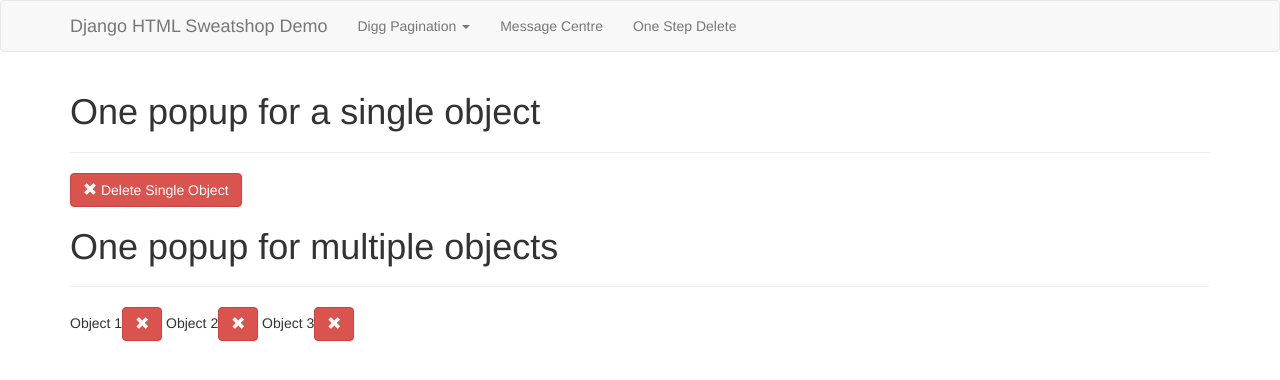
After one commit to georgema1982/django-html-sweatshop, a Django app: page /one_step_delete/ in a window 1280 px wide. The commit adds this page. Shown: the top 380 px of the page. Run offline with Django 3.2, Linux system fonts and the light colour scheme; some libraries are stand-ins or nearby versions.

Commit message:
Completed one step delete demo

```diff
--- a/example/templates/base.html
+++ b/example/templates/base.html
@@ -29,8 +29,9 @@
 					            <li><a href="{% url 'digg_pagination_tables2' %}">Tables2 Pagination</a></li>
 					            <li><a href="{% url 'tables2' %}">Complete Tables2</a></li>
 					        </ul>
-					        <li><a href="{% url 'message_centre' %}">Message Centre</a></li>
         				</li>
+				        <li><a href="{% url 'message_centre' %}">Message Centre</a></li>
+				        <li><a href="{% url 'one_step_delete' %}">One Step Delete</a></li>
 	          		</ul>
 		        </div><!--/.nav-collapse -->
 	      	</div>
@@ -41,5 +42,6 @@
 	    </div>
 	    <script src="//ajax.googleapis.com/ajax/libs/jquery/1.11.3/jquery.min.js" type="text/javascript"></script>
 	    <script src="//maxcdn.bootstrapcdn.com/bootstrap/3.3.6/js/bootstrap.min.js" type="text/javascript"></script>
+	    {% block js %}{% endblock %}
   	</body>
 </html>
--- /dev/null
+++ b/example/templates/one_step_delete.html
@@ -0,0 +1,21 @@
+{% extends "base.html" %}
+
+{% load one_step_delete_tags static %}
+
+{% block container %}
+	<h1>One popup for a single object</h1>
+	<hr>
+	<button class="btn btn-danger" data-toggle="modal" data-target="#confirmation-modal"><span class="glyphicon glyphicon-remove" aria-hidden="true"></span> Delete Single Object</button>
+	{% render_confirm_modal body='Are you sure you want to delete the single object?' %}
+	<h1>One popup for multiple objects</h1>
+	<hr>
+	Object 1<button class="btn btn-danger" data-toggle="modal" data-target="#multiple-modal" data-modal-action="" data-obj-description="Object 1"><span class="glyphicon glyphicon-remove" aria-hidden="true" title="Delete"></span></button>
+	Object 2<button class="btn btn-danger" data-toggle="modal" data-target="#multiple-modal" data-modal-action="" data-obj-description="Object 2"><span class="glyphicon glyphicon-remove" aria-hidden="true" title="Delete"></span></button>
+	Object 3<button class="btn btn-danger" data-toggle="modal" data-target="#multiple-modal" data-modal-action="" data-obj-description="Object 3"><span class="glyphicon glyphicon-remove" aria-hidden="true" title="Delete"></span></button>
+	{% render_confirm_modal 'multiple-modal' obj_description=_('multi-object') %}
+{% endblock %}
+
+{% block js %}
+	{% include_one_step_delete_js %}
+	<script type="text/javascript" src="{% static 'one_step_delete/js/init_one_step_delete.js' %}"></script>
+{% endblock %}
--- a/example/urls.py
+++ b/example/urls.py
@@ -24,4 +24,5 @@ urlpatterns = [
     url(r'^digg_pagination_tables2/$', views.DiggPaginationTables2View.as_view(), name = 'digg_pagination_tables2'),
     url(r'^tables2/$', views.Tables2View.as_view(), name = 'tables2'),
     url(r'^message_centre/$', views.MessageCentreView.as_view(), name = 'message_centre'),
+    url(r'^one_step_delete/$', views.OneStepDeleteView.as_view(), name = 'one_step_delete'),
 ]
--- a/example/views.py
+++ b/example/views.py
@@ -1,4 +1,4 @@
-from django.views.generic.base import TemplateView
+from django.views.generic.base import TemplateView, View
 from django.core.paginator import Paginator, PageNotAnInteger, EmptyPage
 from django_tables2.views import SingleTableMixin
 from example.tables import DemoTable, DemoTable2
@@ -48,3 +48,10 @@ class MessageCentreView(TemplateView):
         messages.warning(request, 'This is a warning')
         messages.error(request, 'This is an error')
         return super(MessageCentreView, self).get_context_data(**kwargs)
+
+class OneStepDeleteView(TemplateView):
+
+    template_name = 'one_step_delete.html'
+
+    def post(self, request, *args, **kwargs):
+        return self.get(self, request, *args, **kwargs)
```
